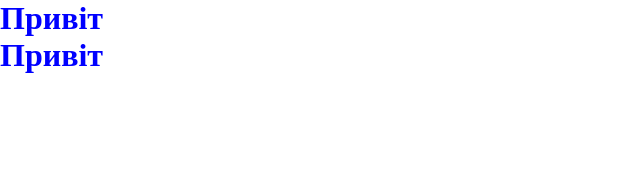
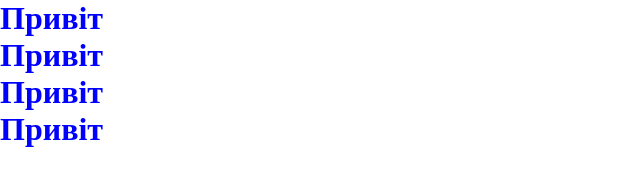
Before and after one commit to SerhiyGS/example2, a plain HTML site: page index.html in a window 1280 px wide. Shown: the whole page, without its empty margins (0-640 px from the left). Drawn offline with Linux system fonts and the light colour scheme.

Commit message:
00.36.05.02.23

```diff
--- a/index.html
+++ b/index.html
@@ -11,6 +11,8 @@
 <body>
     <h1>Привіт</h1>
     <h1>Привіт</h1>
+    <h1>Привіт</h1>
+    <h1>Привіт</h1>
 
 </body>
 </html>
```
